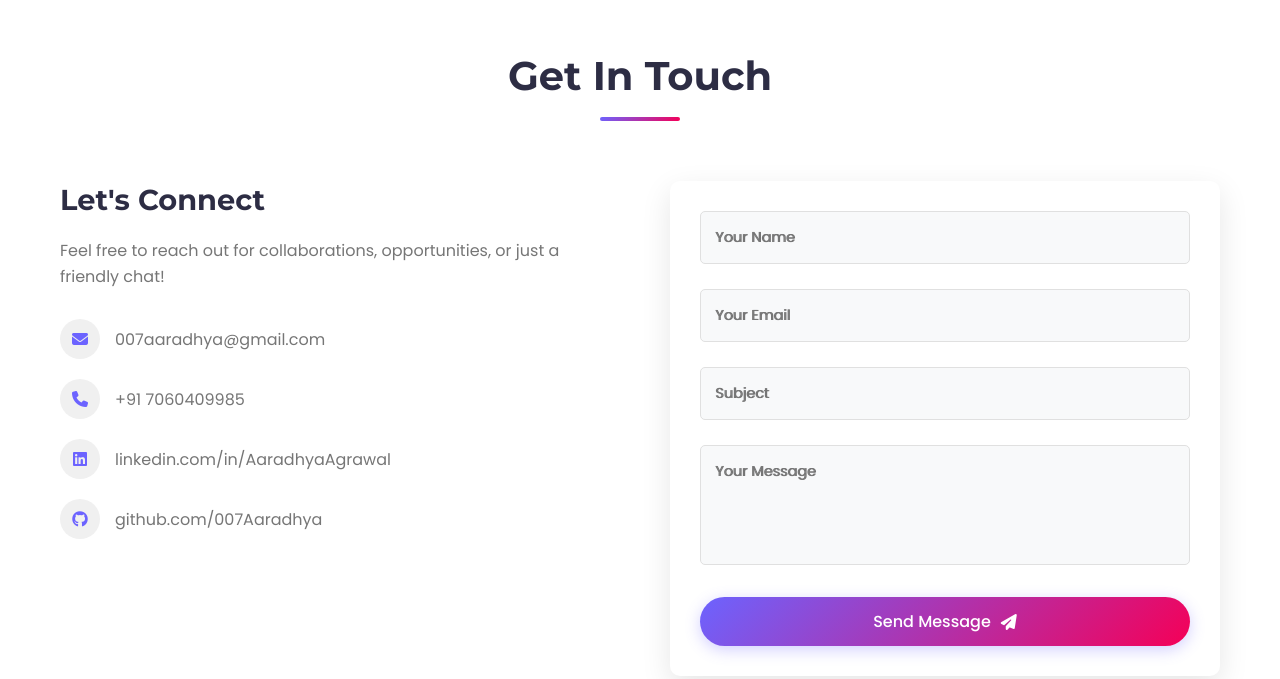
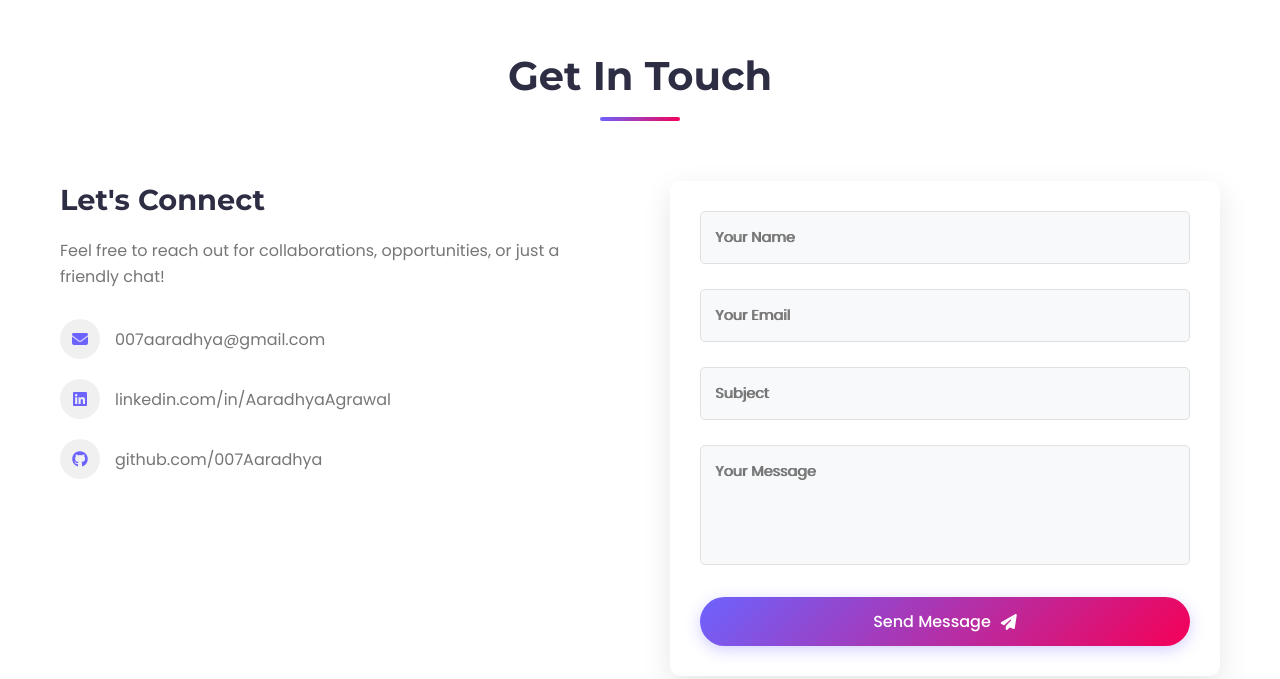
Before and after one commit to 007Aaradhya/Aaradhya_Portfolio, a plain HTML site: page index.html in a window 1280 px wide. Shown: the part 4768-5447 px from the top of the page. Drawn offline with Linux system fonts and the light colour scheme.

Commit message:
Updated Portfolio

```diff
--- a/index.html
+++ b/index.html
@@ -183,7 +183,7 @@
                         <span>Web Development</span>
                     </div>
                     <div class="project-links">
-                        <a href="#" class="btn-project">Coming Soon <i class="fas fa-arrow-right"></i></a>
+
                     </div>
                 </div>
             </div>
@@ -296,10 +296,6 @@
                         <a href="mailto:007aaradhya@gmail.com">007aaradhya@gmail.com</a>
                     </div>
                     <div class="contact-item">
-                        <i class="fas fa-phone"></i>
-                        <a href="tel:+917060409985">+91 7060409985</a>
-                    </div>
-                    <div class="contact-item">
                         <i class="fab fa-linkedin"></i>
                         <a href="https://linkedin.com/in/AaradhyaAgrawal" target="_blank">linkedin.com/in/AaradhyaAgrawal</a>
                     </div>
```
